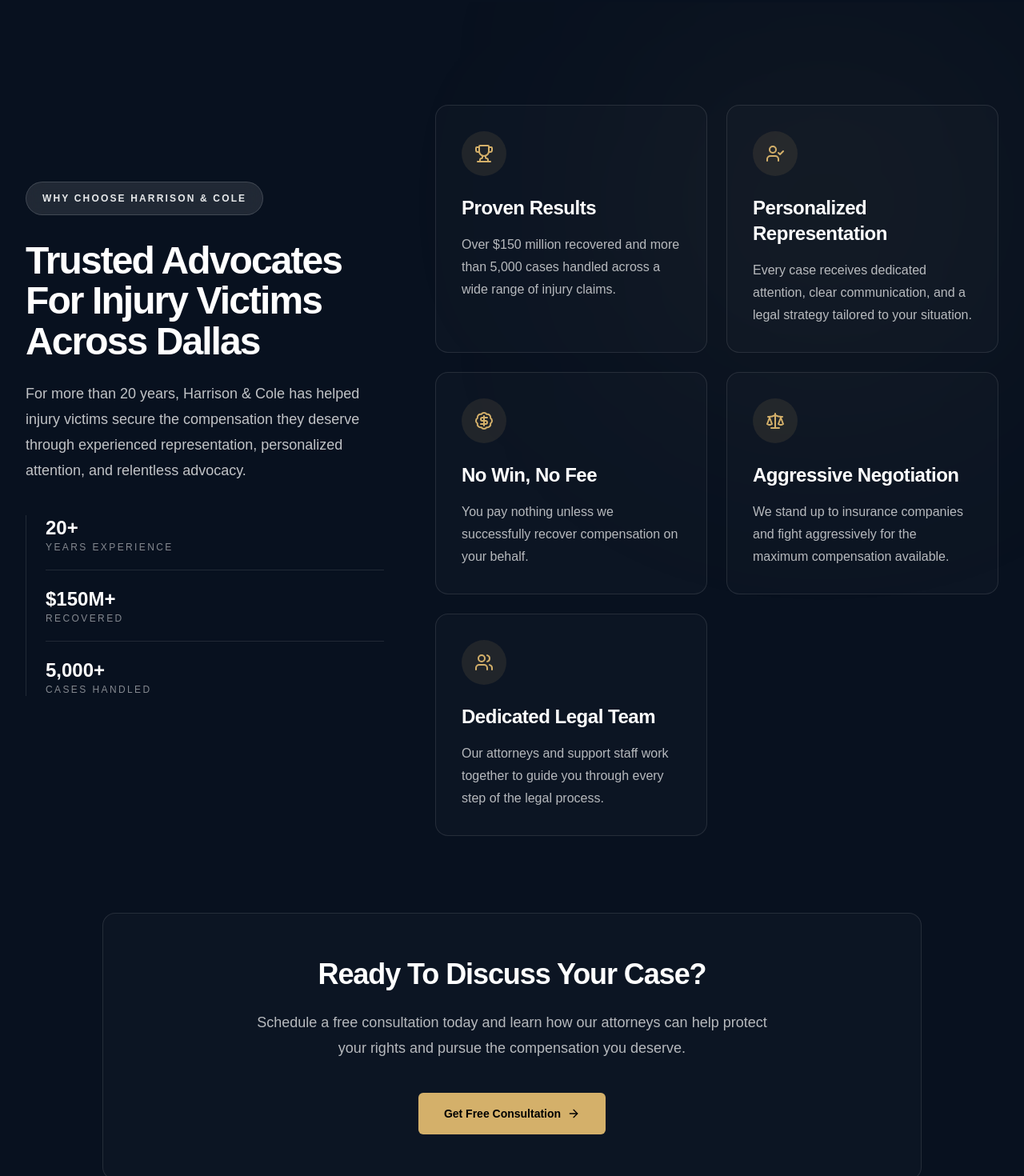
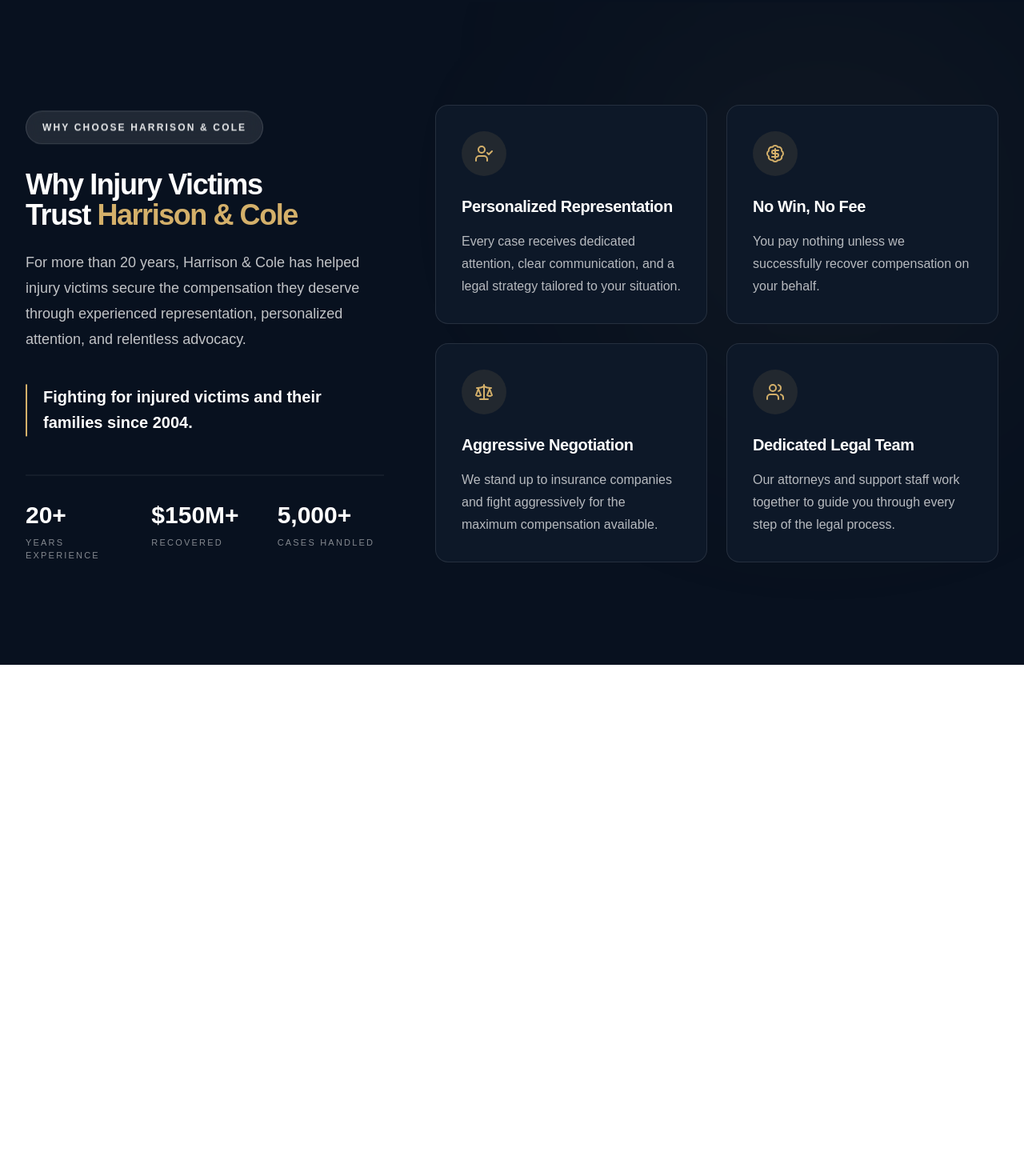
Before and after one commit to dharanshetty05/law-firm-leadgen, a Next.js app: page / in a window 1280 px wide. Shown: the part 2960-4430 px from the top of the page at 80% size. After the commit the page ends 3791 px from the top, so only its background shows below. Built offline with nearby package versions, Linux system fonts and the light colour scheme.

Commit message:
refactor: updated Why Choose Us section

```diff
--- a/src/components/WhyChoose.jsx
+++ b/src/components/WhyChoose.jsx
@@ -11,12 +11,6 @@
 } from "lucide-react";
 
 const reasons = [
-  {
-    icon: Trophy,
-    title: "Proven Results",
-    description:
-      "Over $150 million recovered and more than 5,000 cases handled across a wide range of injury claims.",
-  },
   {
     icon: UserCheck,
     title: "Personalized Representation",
@@ -69,8 +63,13 @@
             </div>
 
             {/* Heading */}
-            <h2 className="mt-8 text-4xl font-bold leading-[1.05] tracking-[-0.04em] text-white sm:text-5xl">
-              Trusted Advocates For Injury Victims Across Dallas
+            <h2 className="mt-8 text-3xl font-bold leading-[1.05] tracking-[-0.04em] text-white sm:text-4xl">
+              Why Injury Victims
+              <br />
+              Trust
+              <span className="text-[#D4B06A]">
+                {" "}Harrison & Cole
+              </span>
             </h2>
 
             {/* Description */}
@@ -80,31 +79,27 @@
               representation, personalized attention, and relentless advocacy.
             </p>
 
+            {/* Quote */}
+            <div className="mt-10 border-l-2 border-[#D4B06A] pl-5">
+              <p className="text-xl font-semibold leading-relaxed text-white">
+                Fighting for injured victims and their families
+                since 2004.
+              </p>
+          </div>
+
             {/* Trust Metrics */}
-            <div className="mt-10 space-y-5 border-l border-white/10 pl-6">
+            <div className="mt-12 grid grid-cols-3 gap-6 border-t border-white/10 pt-8">
               <div>
-                <div className="text-2xl font-bold text-white">20+</div>
-                <div className="text-xs uppercase tracking-[0.2em] text-white/50">
-                  Years Experience
-                </div>
+                <div className="text-3xl font-bold text-white">20+</div>
+                <div className="mt-2 text-[11px] uppercase tracking-[0.2em] text-white/50"> Years Experience</div>
               </div>
-
-              <div className="h-px w-full bg-white/10" />
-
               <div>
-                <div className="text-2xl font-bold text-white">$150M+</div>
-                <div className="text-xs uppercase tracking-[0.2em] text-white/50">
-                  Recovered
-                </div>
+                <div className="text-3xl font-bold text-white"> $150M+ </div>
+                <div className="mt-2 text-[11px] uppercase tracking-[0.2em] text-white/50"> Recovered </div>
               </div>
-
-              <div className="h-px w-full bg-white/10" />
-
               <div>
-                <div className="text-2xl font-bold text-white">5,000+</div>
-                <div className="text-xs uppercase tracking-[0.2em] text-white/50">
-                  Cases Handled
-                </div>
+                <div className="text-3xl font-bold text-white"> 5,000+ </div>
+                <div className="mt-2 text-[11px] uppercase tracking-[0.2em] text-white/50"> Cases Handled </div>
               </div>
             </div>
           </motion.div>
@@ -125,44 +120,22 @@
                     delay: index * 0.08,
                   }}
                   whileHover={{ y: -6 }}
-                  className="
-                    group
-                    rounded-2xl
-                    border
-                    border-white/10
-                    bg-white/[0.02]
-                    p-8
-                    transition-all
-                    duration-300
-                    hover:border-[#D4B06A]/50
-                  "
+                  className="group flex flex-col h-full rounded-2xl border border-white/10 bg-[#0d1828] p-8 transition-all duration-300 hover:border-[#D4B06A]/50"
                 >
                   {/* Icon */}
                   <div
-                    className="
-                      flex
-                      h-14
-                      w-14
-                      items-center
-                      justify-center
-                      rounded-full
-                      bg-[#D4B06A]/10
-                      text-[#D4B06A]
-                      transition-all
-                      duration-300
-                      group-hover:bg-[#D4B06A]/20
-                    "
+                    className="flex h-14 w-14 items-center justify-center rounded-full bg-[#D4B06A]/10 text-[#D4B06A] transition-all duration-300 group-hover:bg-[#D4B06A]/20"
                   >
                     <Icon className="h-6 w-6" />
                   </div>
 
                   {/* Title */}
-                  <h3 className="mt-6 text-2xl font-bold tracking-[-0.02em] text-white">
+                  <h3 className="mt-6 text-xl font-bold tracking-[-0.02em] text-white">
                     {reason.title}
                   </h3>
 
                   {/* Description */}
-                  <p className="mt-4 text-base leading-7 text-white/70">
+                  <p className="mt-4 flex-1 text-base leading-7 text-white/70">
                     {reason.description}
                   </p>
                 </motion.div>
@@ -170,60 +143,6 @@
             })}
           </div>
         </div>
-
-        {/* Bottom CTA */}
-        <motion.div
-          initial={{ opacity: 0, y: 30 }}
-          whileInView={{ opacity: 1, y: 0 }}
-          viewport={{ once: true }}
-          transition={{ duration: 0.6 }}
-          className="
-            mx-auto
-            mt-24
-            max-w-5xl
-            rounded-2xl
-            border
-            border-white/10
-            bg-white/[0.02]
-            p-10
-            text-center
-            md:p-14
-          "
-        >
-          <h3 className="text-3xl font-bold tracking-[-0.03em] text-white md:text-4xl">
-            Ready To Discuss Your Case?
-          </h3>
-
-          <p className="mx-auto mt-6 max-w-2xl text-lg leading-8 text-white/70">
-            Schedule a free consultation today and learn how our attorneys can
-            help protect your rights and pursue the compensation you deserve.
-          </p>
-
-          <a
-            href="#contact"
-            className="
-              group
-              mt-10
-              inline-flex
-              items-center
-              justify-center
-              rounded-md
-              bg-[#D4B06A]
-              px-8
-              py-4
-              text-sm
-              font-semibold
-              text-black
-              transition-all
-              duration-300
-              hover:-translate-y-[2px]
-            "
-          >
-            Get Free Consultation
-
-            <ArrowRight className="ml-2 h-4 w-4 transition-transform group-hover:translate-x-1" />
-          </a>
-        </motion.div>
       </div>
     </section>
   );
```
